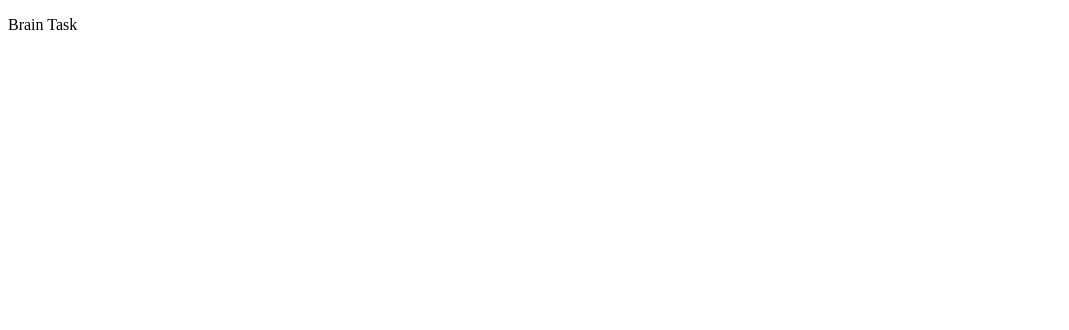
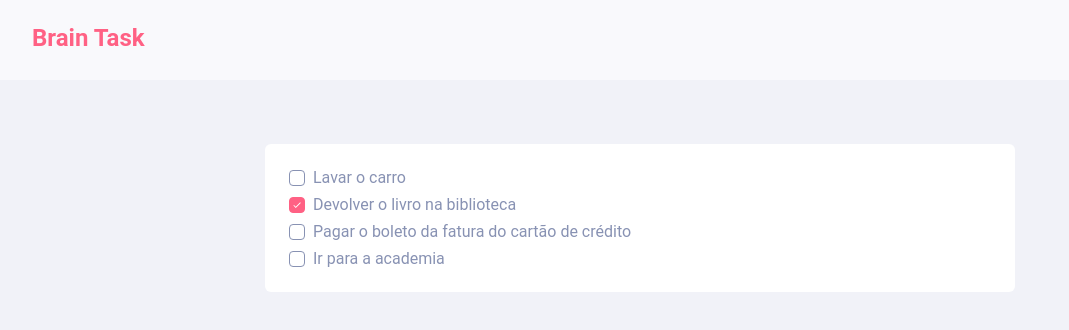
Before and after one commit to CodeAkio/BrainTask, a React (Create React App) app in the folder web/: page / in a window 1280 px wide. Shown: the top 330 px of the page, without its empty margins (0-1069 px from the left). Built offline with nearby package versions, Linux system fonts and the light colour scheme.

Commit message:
Created card tasks layout and navbar

```diff
--- a/web/package.json
+++ b/web/package.json
@@ -8,7 +8,9 @@
     "@testing-library/user-event": "^7.1.2",
     "react": "^16.13.1",
     "react-dom": "^16.13.1",
-    "react-scripts": "3.4.1"
+    "react-icons": "^3.9.0",
+    "react-scripts": "3.4.1",
+    "styled-components": "^5.0.1"
   },
   "scripts": {
     "start": "react-scripts start",
--- a/web/src/App.js
+++ b/web/src/App.js
@@ -1,12 +1,52 @@
 import React from 'react';
+import { MdDone } from 'react-icons/md';
+import GlobalStyle from './styles/global';
+
+import {
+  NavBar,
+  Main,
+  Content,
+  Card,
+  Tasks,
+  Task,
+  CheckBox,
+  Label,
+} from './styles';
 
 function App() {
   return (
-    <div className="App">
-      <header className="App-header">
-        <p>Brain Task</p>
-      </header>
-    </div>
+    <>
+      <GlobalStyle />
+      <NavBar>
+        <nav>
+          <span>Brain Task</span>
+        </nav>
+      </NavBar>
+      <Main>
+        <Content>
+          <Card>
+            <Tasks>
+              <Task>
+                <CheckBox /> <Label>Lavar o carro</Label>
+              </Task>
+              <Task>
+                <CheckBox checked>
+                  <MdDone color="#fff" size={10} />
+                </CheckBox>
+                <Label>Devolver o livro na biblioteca</Label>
+              </Task>
+              <Task>
+                <CheckBox />
+                <Label>Pagar o boleto da fatura do cartão de crédito</Label>
+              </Task>
+              <Task>
+                <CheckBox /> <Label>Ir para a academia</Label>
+              </Task>
+            </Tasks>
+          </Card>
+        </Content>
+      </Main>
+    </>
   );
 }
 
--- /dev/null
+++ b/web/src/styles/global.js
@@ -0,0 +1,33 @@
+import { createGlobalStyle } from 'styled-components';
+
+export default createGlobalStyle`
+  @import url('https://fonts.googleapis.com/css?family=Roboto:400,700&display=swap');
+  * {
+    margin: 0;
+    padding: 0;
+    outline: 0;
+    box-sizing: border-box;
+  }
+  *:focus {
+    outline: 0;
+  }
+  html, body, #root {
+    height: 100%;
+  }
+  body {
+    -webkit-font-smoothing: antialiased;
+    background: #F1F2F8;
+  }
+  body, input, button {
+    font: 16px 'Roboto', sans-serif;
+  }
+  a {
+    text-decoration: none;
+  }
+  ul {
+    list-style: none;
+  }
+  button {
+    cursor: pointer;
+  }
+`;
--- /dev/null
+++ b/web/src/styles/index.js
@@ -0,0 +1,66 @@
+import Styled from 'styled-components';
+
+export const NavBar = Styled.div`
+  height: 80px;
+  width: 100%;
+  padding: 24px 32px;
+  background: rgba(255, 255, 255, 0.6);
+  align-items: center;
+
+  nav {
+    display: flex;
+
+    span {
+      color: #FF6184;
+      font-weight: bold;
+      font-size: 24px;
+    }
+  }
+`;
+
+export const Main = Styled.main`
+  display: flex;
+  justify-content: center;
+  margin-top: 64px;
+`;
+
+export const Content = Styled.div`
+  width: 750px;
+`;
+
+export const Card = Styled.div`
+  background: #fff;
+  border-radius: 6px;
+  padding: 16px 24px;
+`;
+
+export const Tasks = Styled.ul``;
+
+export const Task = Styled.li`
+  display: flex;
+  align-items: center;
+  margin: 8px 0;
+`;
+
+export const CheckBox = Styled.span`
+  display: inline-block;
+  width: 16px;
+  height: 16px;
+  border: 1px solid ${(props) => (props.checked ? '#FF6184' : '#8892B3')};
+  border-radius: 4px;
+  position: relative;
+  background: ${(props) => (props.checked ? '#FF6184' : '#fff')};
+
+  svg {
+    position: absolute;
+    left: 15%;
+    top: 50%;
+    transform: translateX(-50%);
+    transform: translateY(-50%);
+  }
+`;
+
+export const Label = Styled.span`
+  color: #8892B3;
+  margin-left: 8px;
+`;
```
Also changed, not shown: 1 other file (tests, documents, lock files or other folders).
